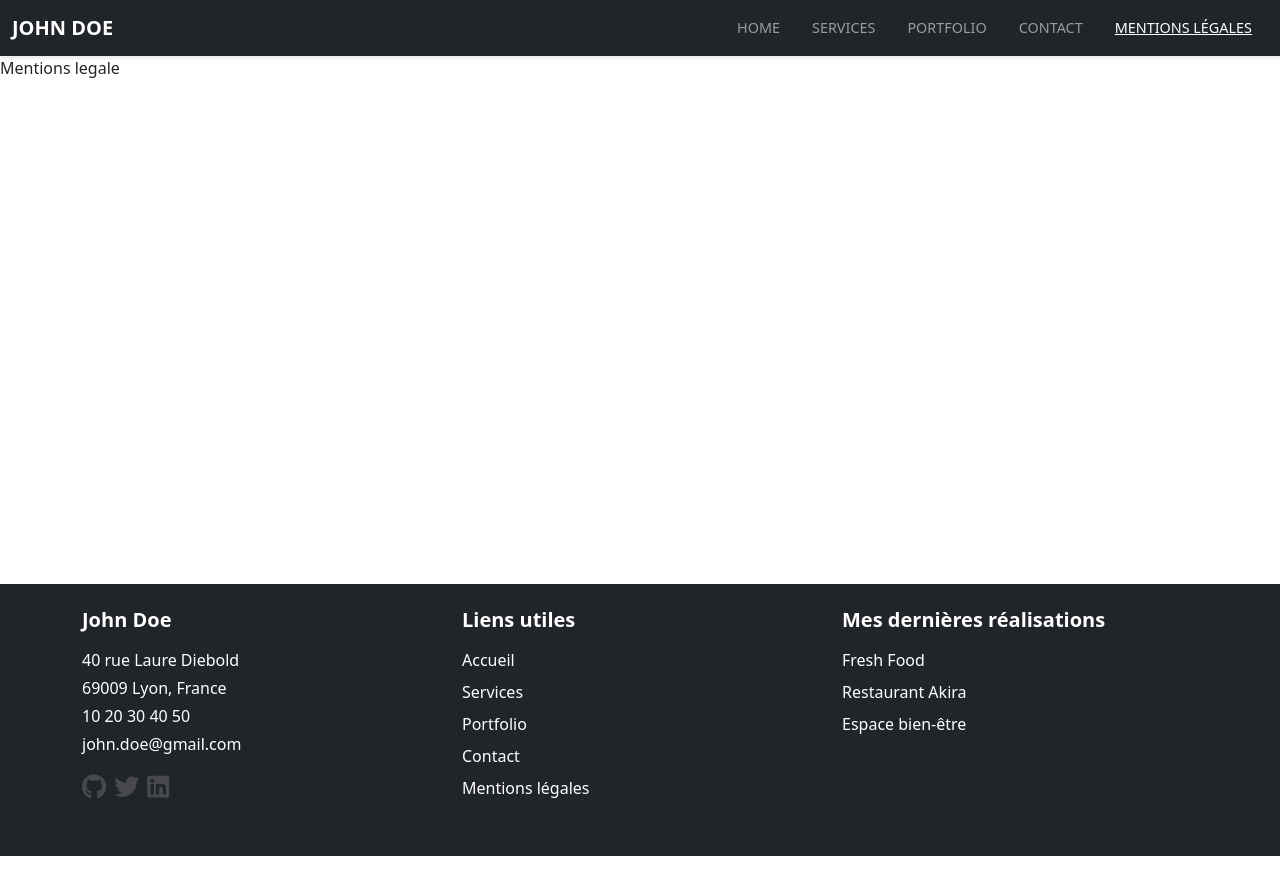
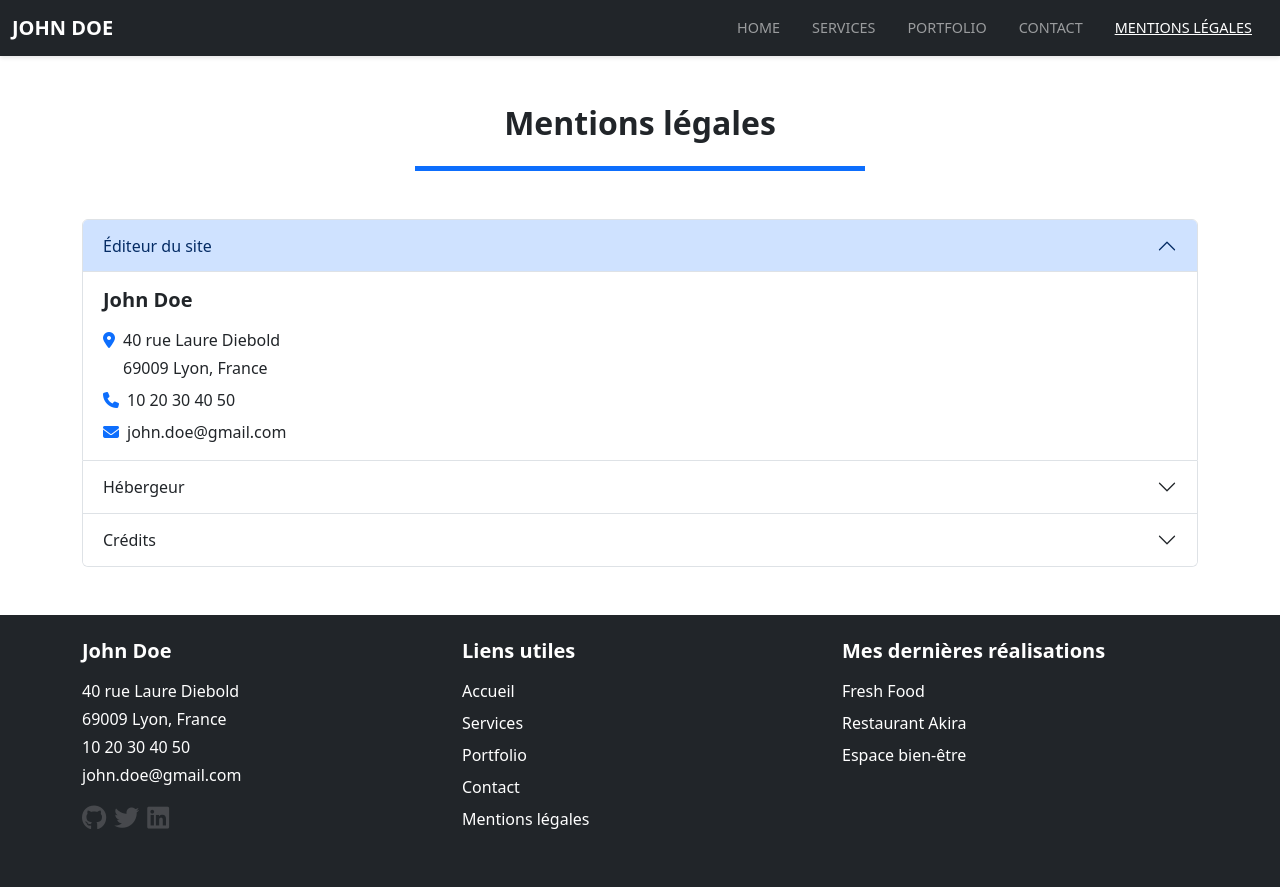
Before and after one commit to Thalis-x/Devoir_Portfolio_ReactJS_Ghomari, a React (Create React App) app: page /MentionsLegales in a window 1280 px wide. Before the commit the page ends 856 px from the top, so only its background shows below. Built offline with nearby package versions, Linux system fonts and the light colour scheme.

Commit message:
Ajout de la page mention legal

```diff
--- a/package.json
+++ b/package.json
@@ -10,8 +10,9 @@
     "bootstrap": "^5.3.8",
     "react": "^19.2.4",
     "react-dom": "^19.2.4",
+    "react-helmet": "^6.1.0",
     "react-router-dom": "^7.13.0",
-    "react-scripts": "5.0.1",
+    "react-scripts": "^5.0.1",
     "web-vitals": "^2.1.4"
   },
   "scripts": {
@@ -37,5 +38,8 @@
       "last 1 firefox version",
       "last 1 safari version"
     ]
+  },
+  "devDependencies": {
+    "html-webpack-plugin": "^5.6.6"
   }
 }
--- a/public/index.html
+++ b/public/index.html
@@ -4,6 +4,7 @@
     <meta charset="utf-8" />
     <meta name="viewport" content="width=device-width, initial-scale=1" />
     <meta name="theme-color" content="#000000" />
+    <meta name="robots" content="noindex, nofollow" />
     <meta
       name="description"
       content="Web site created using create-react-app"
--- a/src/pages/MentionsLegales.js
+++ b/src/pages/MentionsLegales.js
@@ -1,12 +1,171 @@
 import React from 'react';
+import { Helmet } from 'react-helmet';
 
 const MentionsLegales = () => {
-    return (
-        <div>
+  return (
+    <div>
+      {/* Meta tag pour ne pas indexer la page */}
+      <Helmet>
+        <meta name="robots" content="noindex, nofollow" />
+        <title>Mentions Légales - John Doe</title>
+      </Helmet>
+      {/* Section Titre */}
+      <section className="py-5 bg-white">
+        <div className="container">
+          <div className="text-center mb-5">
+            <h1 className="display-5 fw-bold mb-3">Mentions légales</h1>
+            <div className="ligne mx-auto pb-2 border-bottom border-primary border-5"></div>
+          </div>
 
-            <p>Mentions legale</p>
+          {/* Accordéon Bootstrap */}
+          <div className="accordion" id="accordionMentionsLegales">
+            {/* Accordéon 1 - Éditeur du site */}
+            <div className="accordion-item">
+              <h2 className="accordion-header" id="headingEditeur">
+                <button
+                  className="accordion-button"
+                  type="button"
+                  data-bs-toggle="collapse"
+                  data-bs-target="#collapseEditeur"
+                  aria-expanded="true"
+                  aria-controls="collapseEditeur"
+                >
+                  Éditeur du site
+                </button>
+              </h2>
+              <div
+                id="collapseEditeur"
+                className="accordion-collapse collapse show"
+                aria-labelledby="headingEditeur"
+                data-bs-parent="#accordionMentionsLegales"
+              >
+                <div className="accordion-body">
+                  <h3 className="h5 fw-bold mb-3">John Doe</h3>
+                  <p className="mb-1">
+                    <i className="fas fa-map-marker-alt me-2 text-primary"></i>
+                    40 rue Laure Diebold
+                  </p>
+                  <p className="mb-2">
+                    <i className="fas fa-location-dot me-2 text-primary" style={{ opacity: 0 }}></i>
+                    69009 Lyon, France
+                  </p>
+                  <p className="mb-2">
+                    <i className="fas fa-phone me-2 text-primary"></i>
+                    10 20 30 40 50
+                  </p>
+                  <p className="mb-0">
+                    <i className="fas fa-envelope me-2 text-primary"></i>
+                    john.doe@gmail.com
+                  </p>
+                </div>
+              </div>
+            </div>
+
+            {/* Accordéon 2 - Hébergeur */}
+            <div className="accordion-item">
+              <h2 className="accordion-header" id="headingHebergeur">
+                <button
+                  className="accordion-button collapsed"
+                  type="button"
+                  data-bs-toggle="collapse"
+                  data-bs-target="#collapseHebergeur"
+                  aria-expanded="false"
+                  aria-controls="collapseHebergeur"
+                >
+                  Hébergeur
+                </button>
+              </h2>
+              <div
+                id="collapseHebergeur"
+                className="accordion-collapse collapse"
+                aria-labelledby="headingHebergeur"
+                data-bs-parent="#accordionMentionsLegales"
+              >
+                <div className="accordion-body">
+                  <h3 className="h5 fw-bold mb-3">alwaysdata</h3>
+                  <p className="mb-2">
+                    91 Rue du Faubourg Saint-Honoré, 75008 Paris
+                  </p>
+                  <p className="mb-0">
+                    <i className="fas fa-globe me-2 text-primary"></i>
+                    <a
+                      href="https://www.alwaysdata.com"
+                      target="_blank"
+                      rel="noopener noreferrer"
+                      className="text-primary"
+                    >
+                      www.alwaysdata.com
+                    </a>
+                  </p>
+                </div>
+              </div>
+            </div>
+
+            {/* Accordéon 3 - Crédits */}
+            <div className="accordion-item">
+              <h2 className="accordion-header" id="headingCredits">
+                <button
+                  className="accordion-button collapsed"
+                  type="button"
+                  data-bs-toggle="collapse"
+                  data-bs-target="#collapseCredits"
+                  aria-expanded="false"
+                  aria-controls="collapseCredits"
+                >
+                  Crédits
+                </button>
+              </h2>
+              <div
+                id="collapseCredits"
+                className="accordion-collapse collapse"
+                aria-labelledby="headingCredits"
+                data-bs-parent="#accordionMentionsLegales"
+              >
+                <div className="accordion-body">
+                  <h3 className="h5 fw-bold mb-3">Crédits</h3>
+                  <p className="mb-2">
+                    Ce site a été réalisé par John Doe, étudiant au{' '}
+                    <a
+                      href="https://www.centre-europeen-formation.fr"
+                      target="_blank"
+                      rel="noopener noreferrer"
+                      className="text-primary"
+                    >
+                      Centre Européen de formation
+                    </a>
+                    .
+                  </p>
+                  <p className="mb-2">
+                    Les images utilisées sur ce site sont libres de droits et ont été obtenues sur le site{' '}
+                    <a
+                      href="https://pixabay.com"
+                      target="_blank"
+                      rel="noopener noreferrer"
+                      className="text-primary"
+                    >
+                      Pixabay
+                    </a>
+                    .
+                  </p>
+                  <p className="mb-0">
+                    La favicon de ce site a été fournie par{' '}
+                    <a
+                      href="https://www.flaticon.com/free-icons/john-doe"
+                      target="_blank"
+                      rel="noopener noreferrer"
+                      className="text-primary"
+                    >
+                      John doe Icons erstellt von Freepik - Flaticon
+                    </a>
+                    .
+                  </p>
+                </div>
+              </div>
+            </div>
+          </div>
         </div>
-    );
+      </section>
+    </div>
+  );
 };
-
 export default MentionsLegales;
```
Also changed, not shown: 1 other file (tests, documents, lock files or other folders).
